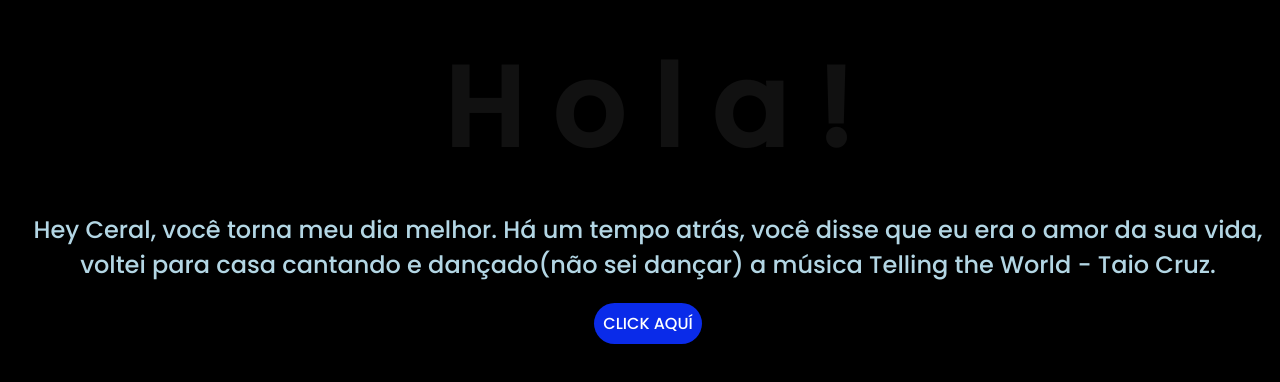
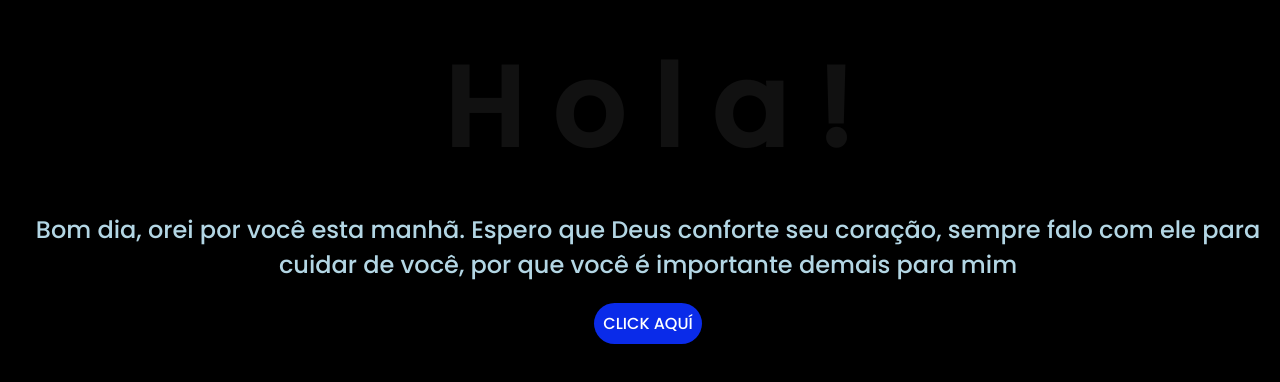
Before and after one commit to Blackdog1988/ceralmandy, a plain HTML site: page index.html in a window 1280 px wide. Shown: the part 152-534 px from the top of the page. Drawn offline with Linux system fonts and the light colour scheme.

Commit message:
Atualizar o index.html

```diff
--- a/index.html
+++ b/index.html
@@ -19,7 +19,8 @@
         <span>!</span>
     </div>
     <div class="description"  style="text-align: center;">
-        <span> Hey Ceral, você torna meu dia melhor. Há um tempo atrás, você disse que eu era o amor da sua vida, voltei para casa cantando e dançado(não sei dançar) a música Telling the World - Taio Cruz.
+        <span> Bom dia, orei por você esta manhã. Espero que Deus conforte seu coração, sempre falo com ele para cuidar de você, por que você é importante demais para mim
+
     </div>
     <div class="button">
         <button class="botones">
```
